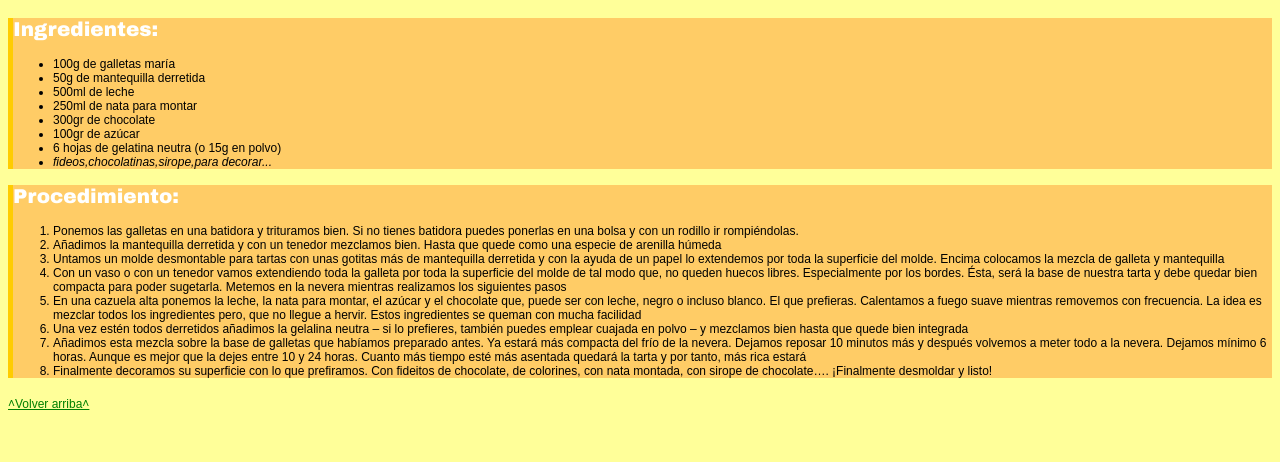
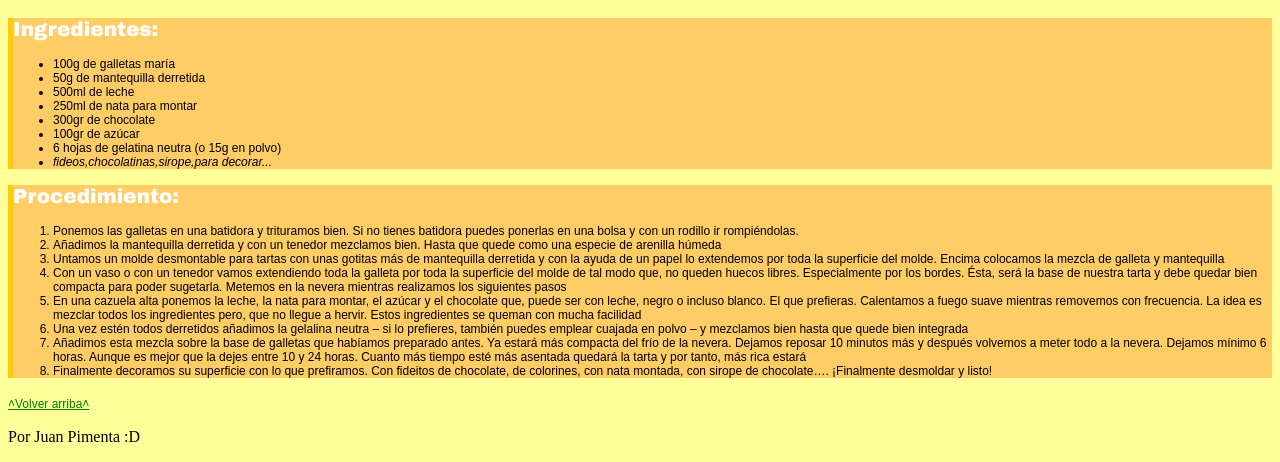
Before and after one commit to jypimenta99/receta, a plain HTML site: page index.html in a window 1280 px wide. Shown: the part 1065-1527 px from the top of the page. Before the commit the page ends 1493 px from the top, so only its background shows below. Drawn offline with Linux system fonts and the light colour scheme.

Commit message:
Update index.html

```diff
--- a/index.html
+++ b/index.html
@@ -39,5 +39,6 @@
 		</ol>
 		</div>
 		<p><a href="#arriba">˄Volver arriba˄</a></p>
+		<p>Por Juan Pimenta :D</p>
 	</body>
 </html>
```
